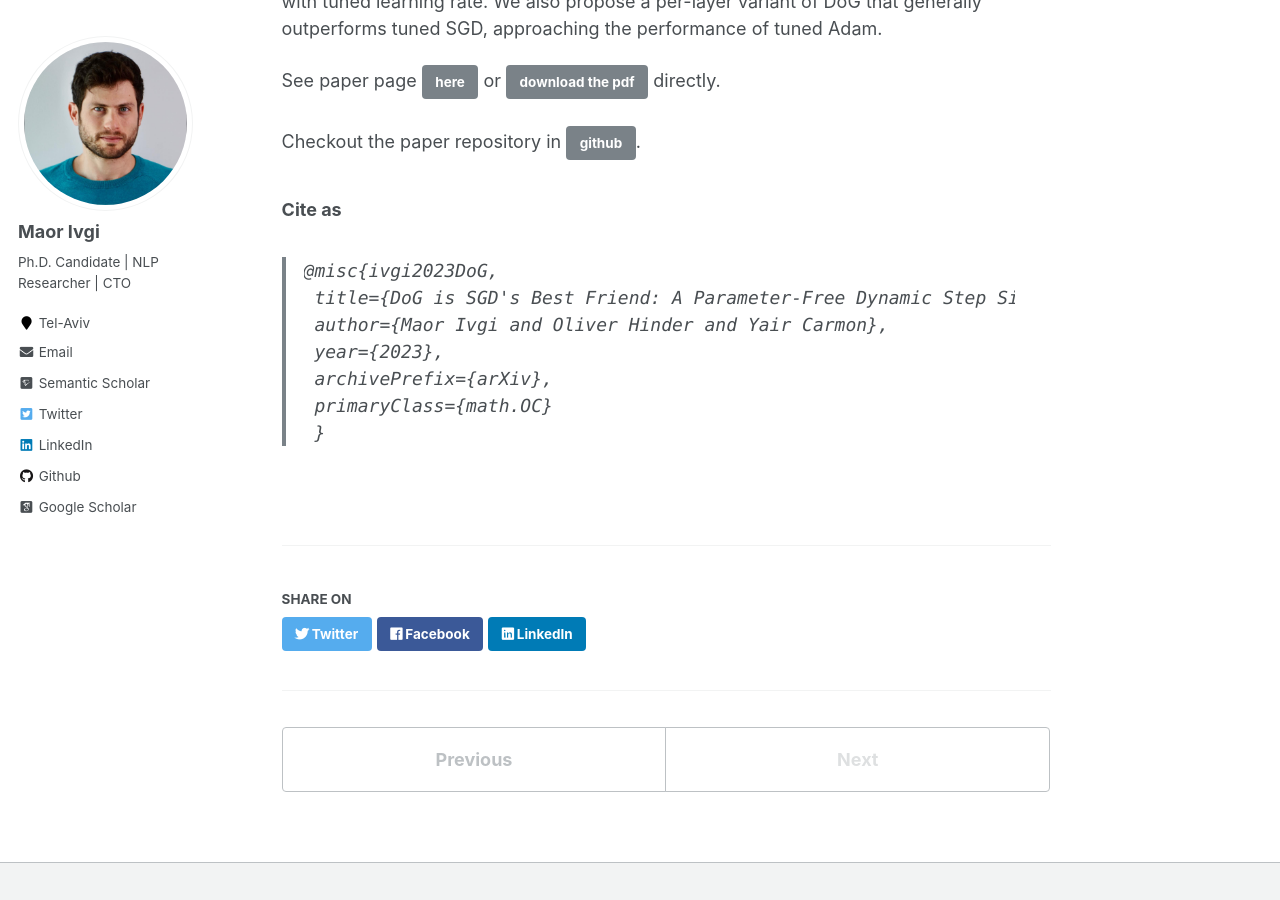
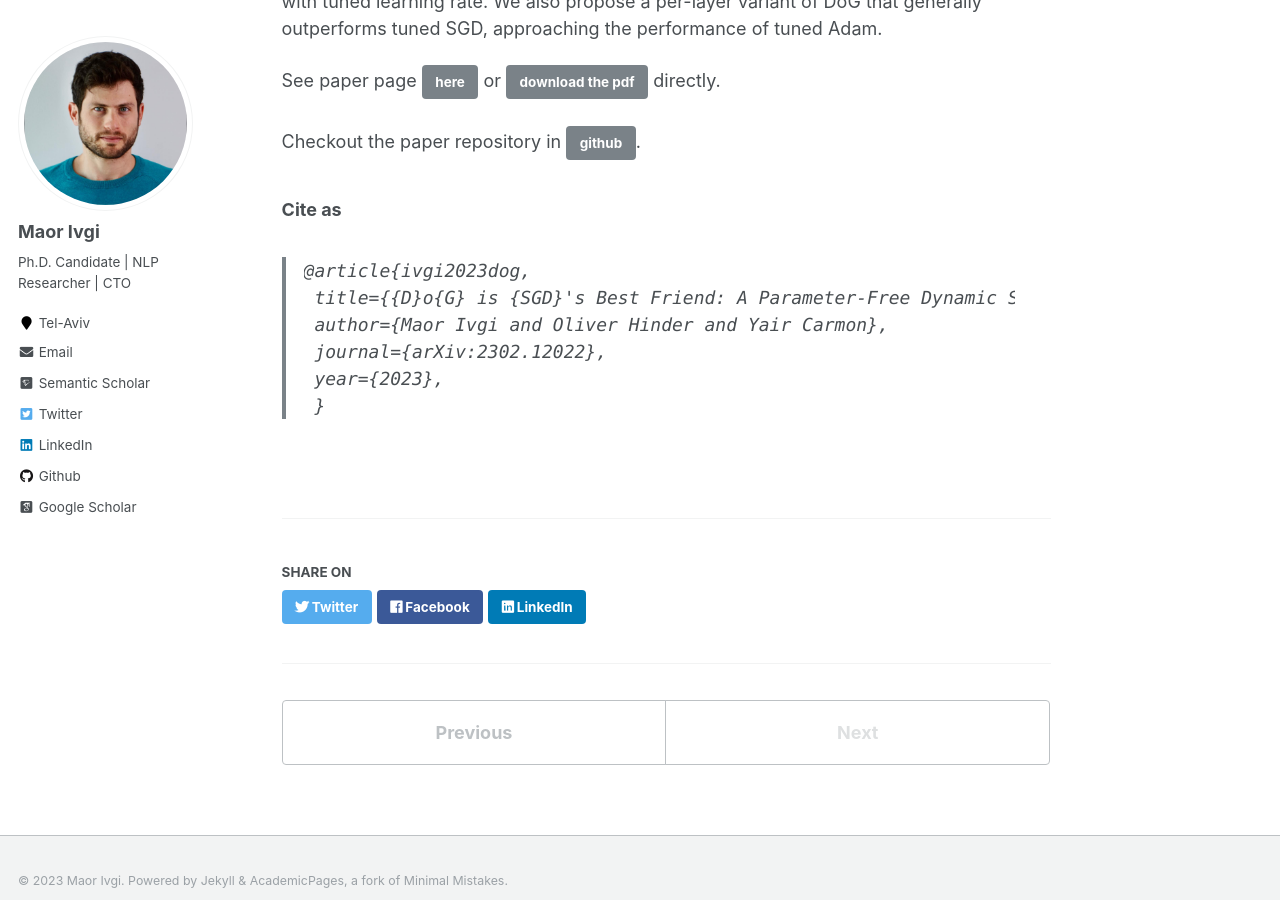
Before and after one commit to Mivg/mivg.github.io, a Jekyll site: the page built from _publications/dog.md, in a window 1280 px wide and 900 px high, scrolled down 494 px. Built offline with Jekyll 4.4.1, drawn with Linux system fonts in a browser that asks for light colours; some web fonts are replaced.

Commit message:
updated dog url

```diff
--- a/_publications/dog.md
+++ b/_publications/dog.md
@@ -7,14 +7,13 @@
 date: 2023-02-08
 venue: 'Preprint'
 code: 'https://github.com/formll/dog'
-paperurl: 'https://will-be-updated-soon.com'
+paperurl: 'https://arxiv.org/abs/2302.12022'
 paperpdf: 'https://mivg.github.io/files/dog.pdf'
-citation: "@misc{ivgi2023DoG, <br>
-    title={DoG is SGD's Best Friend: A Parameter-Free Dynamic Step Size Schedule}, <br>
-    author={Maor Ivgi and Oliver Hinder and Yair Carmon}, <br>
-    year={2023}, <br>
-    archivePrefix={arXiv}, <br>
-    primaryClass={math.OC} <br>
+citation: "@article{ivgi2023dog, <br>
+  title={{D}o{G} is {SGD}'s Best Friend: A Parameter-Free Dynamic Step Size Schedule}, <br>
+  author={Maor Ivgi and Oliver Hinder and Yair Carmon}, <br>
+  journal={arXiv:2302.12022}, <br>
+  year={2023}, <br>
 }"
 ---
 We propose a tuning-free dynamic SGD step size formula, which we call Distance over Gradients (DoG). The DoG step sizes depend on simple empirical quantities (distance from the initial point and norms of gradients) and have no ``learning rate'' parameter. Theoretically, we show that a slight variation of the DoG formula enjoys strong parameter-free convergence guarantees for stochastic convex optimization assuming only <i>locally bounded</i> stochastic gradients. Empirically, we consider a broad range of vision and language transfer learning tasks, and show that DoG's performance is close to that of SGD with tuned learning rate. We also propose a per-layer variant of DoG that generally outperforms tuned SGD, approaching the performance of tuned Adam.
```
